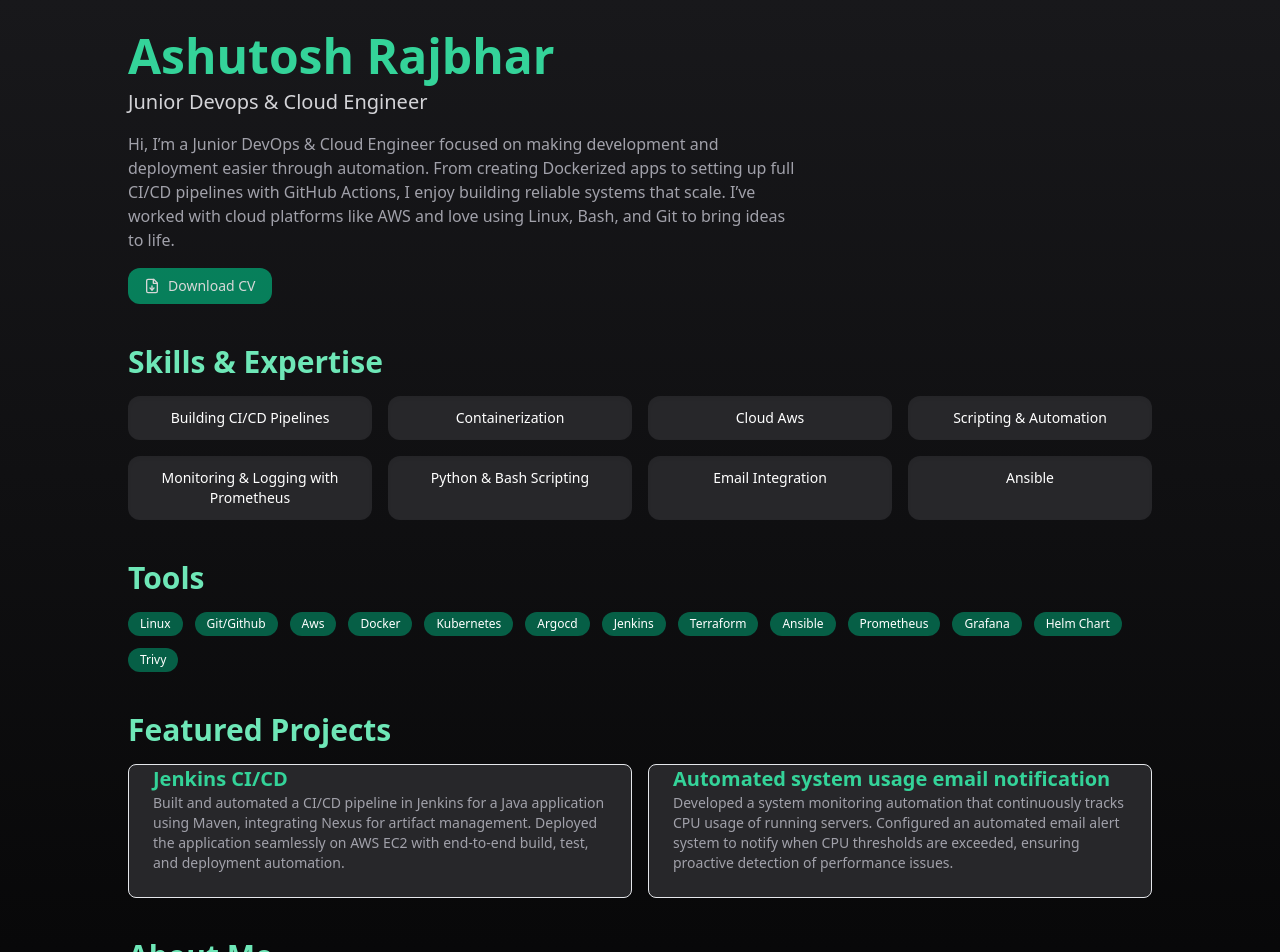
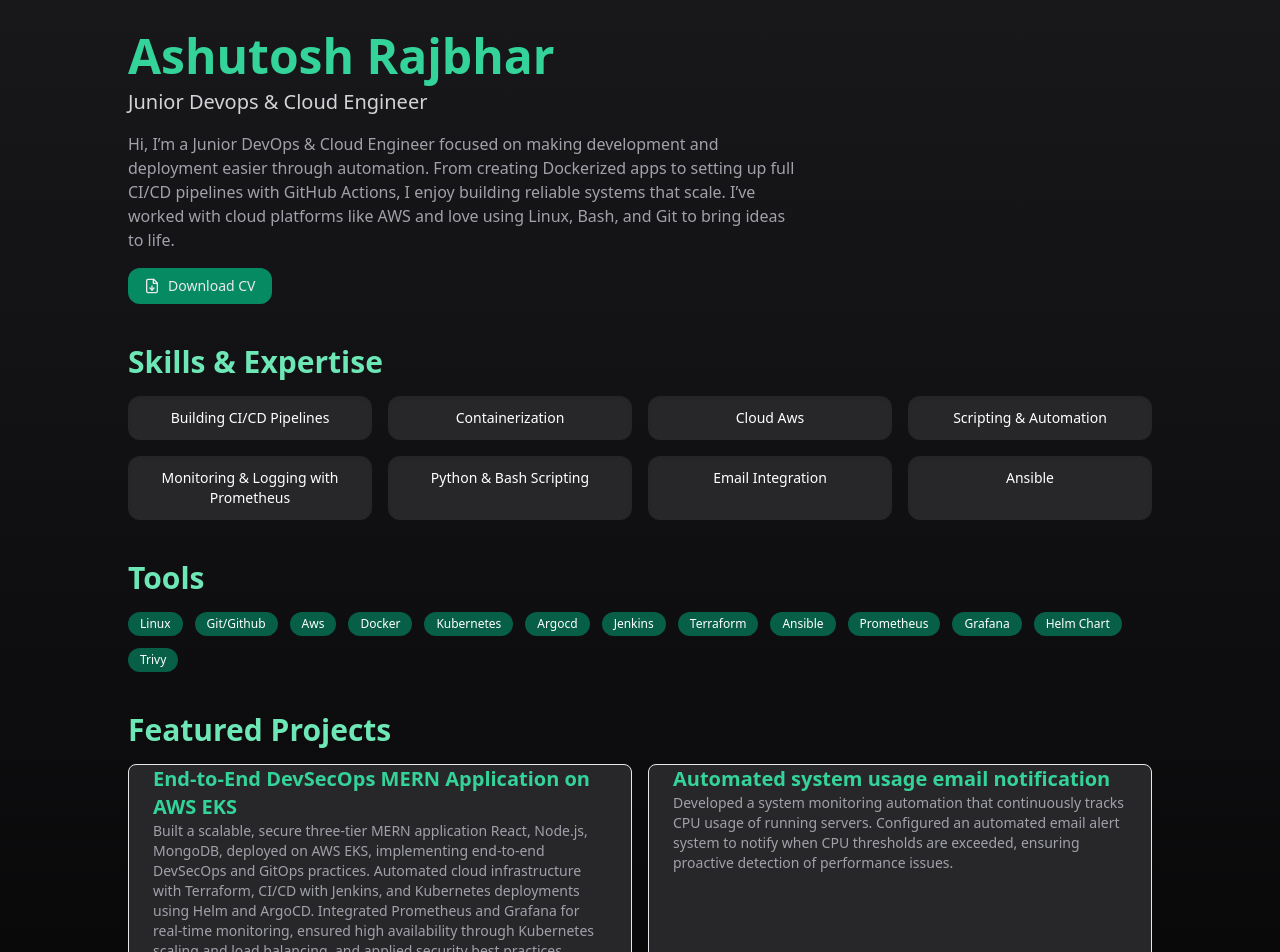
Before and after one commit to ARajbhar007/final-portfolio, a React (Vite) app: page / in a window 1280 px wide. Shown: the top 952 px of the page. Built offline with nearby package versions, Linux system fonts and the light colour scheme.

Commit message:
project added

```diff
--- a/Devops_Ashutosh.jsx
+++ b/Devops_Ashutosh.jsx
@@ -111,8 +111,8 @@ export default function EthicalHackerPortfolio() {
           <div className="grid grid-cols-1 md:grid-cols-2 gap-4">
             <Card className="bg-zinc-800">
               <CardContent className="p-4">
-                <h3 className="text-xl font-semibold text-emerald-400">Jenkins CI/CD</h3>
-                <p className="text-sm text-zinc-400">Built and automated a CI/CD pipeline in Jenkins for a Java application using Maven, integrating Nexus for artifact management. Deployed the application seamlessly on AWS EC2 with end-to-end build, test, and deployment automation.</p>
+                <h3 className="text-xl font-semibold text-emerald-400">End-to-End DevSecOps MERN Application on AWS EKS</h3>
+                <p className="text-sm text-zinc-400">Built a scalable, secure three-tier MERN application React, Node.js, MongoDB, deployed on AWS EKS, implementing end-to-end DevSecOps and GitOps practices. Automated cloud infrastructure with Terraform, CI/CD with Jenkins, and Kubernetes deployments using Helm and ArgoCD. Integrated Prometheus and Grafana for real-time monitoring, ensured high availability through Kubernetes scaling and load balancing, and applied security best practices including IAM, SonarQube,Trivy and secrets management.</p>
               </CardContent>
             </Card>
             <Card className="bg-zinc-800">
```
